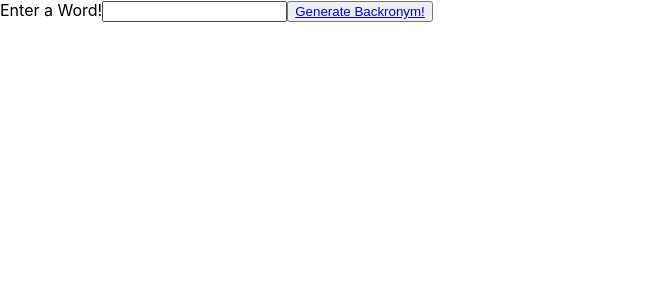
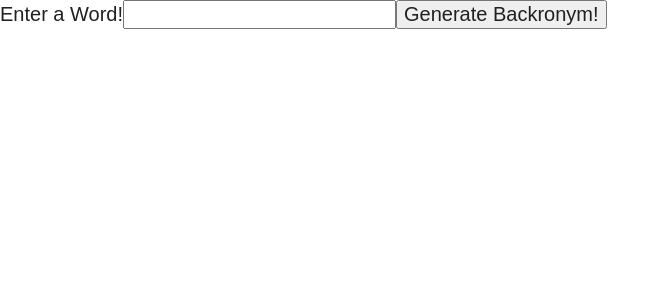
Before and after one commit to groupProjectSix/projectSix, a React (Create React App) app: page /search in a window 1280 px wide. Shown: the top 300 px of the page, without its empty margins (0-669 px from the left). Built offline with nearby package versions, Linux system fonts and the light colour scheme; no server answers; a web font is replaced by a local one.

Commit message:
added main tag

```diff
--- a/src/App.js
+++ b/src/App.js
@@ -1,6 +1,6 @@
 import React, { Component } from "react";
 // import dbRef from "./firebase";
-// import "./App.scss";
+import "./App.scss";
 import { BrowserRouter as Router, Link, Route } from "react-router-dom";
 import QueryWord from "./QueryWord"
 
@@ -29,6 +29,7 @@ class App extends Component {
     return (
       <Router>
         <React.Fragment>
+          <main>
             <form className="saveInput">
               <label htmlFor="wordInput">Enter a Word!</label>
               <input type="text" id="wordInput" onChange={this.saveUserInput} />
@@ -42,6 +43,7 @@ class App extends Component {
 
             </form>
             <Route exact path="/search" render={()=>{return <QueryWord userInputProp={this.state.userInput} spreadLettersProp={this.state.spreadLetters} /> }} />
+          </main>
         </React.Fragment>
       </Router>
     );
--- a/src/QueryWord.js
+++ b/src/QueryWord.js
@@ -34,7 +34,7 @@ class QueryWord extends Component {
         let randomWordNumber = Math.floor(Math.random() * this.state.firstWordArray.length);
         // console.log(randomWordNumber);
         const firstWord = (this.state.firstWordArray[randomWordNumber].word);
-        console.log(firstWord);
+        // console.log(firstWord);
         this.setState({
           firstSelectedWord: firstWord,
         });
@@ -60,7 +60,7 @@ class QueryWord extends Component {
     this.callToApiFirst(this.props.userInputProp, this.props.spreadLettersProp[0]);
     // this.callToApiSecond(this.props.spreadLettersProp[])
     for (let i = 1; i < this.props.spreadLettersProp.length; i++){
-      console.log(this.callToApiSecond(this.props.spreadLettersProp[i]));
+      // console.log(this.callToApiSecond(this.props.spreadLettersProp[i]));
     }
   }
 
@@ -73,7 +73,7 @@ class QueryWord extends Component {
         {/* {randomWordNumber = Math.floor(Math.random() * this.state.firstWordArray.length)} */}
         {/* <h3>{this.state.firstWordArray[randomWordNumber].word}</h3> */}
         {this.props.spreadLettersProp.map((letter, index) => {
-          if(index==0) {
+          if(index===0) {
             return(
               <p>{this.state.firstSelectedWord}</p>
             )
```
Lines whose indentation alone changed are shown as unchanged.
